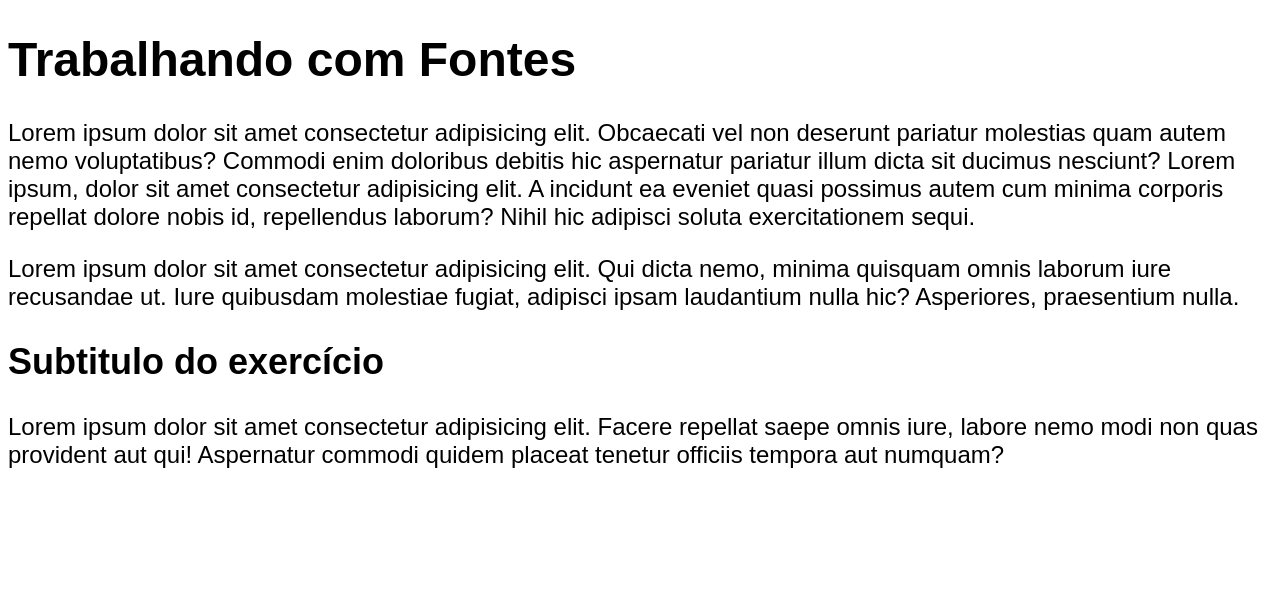
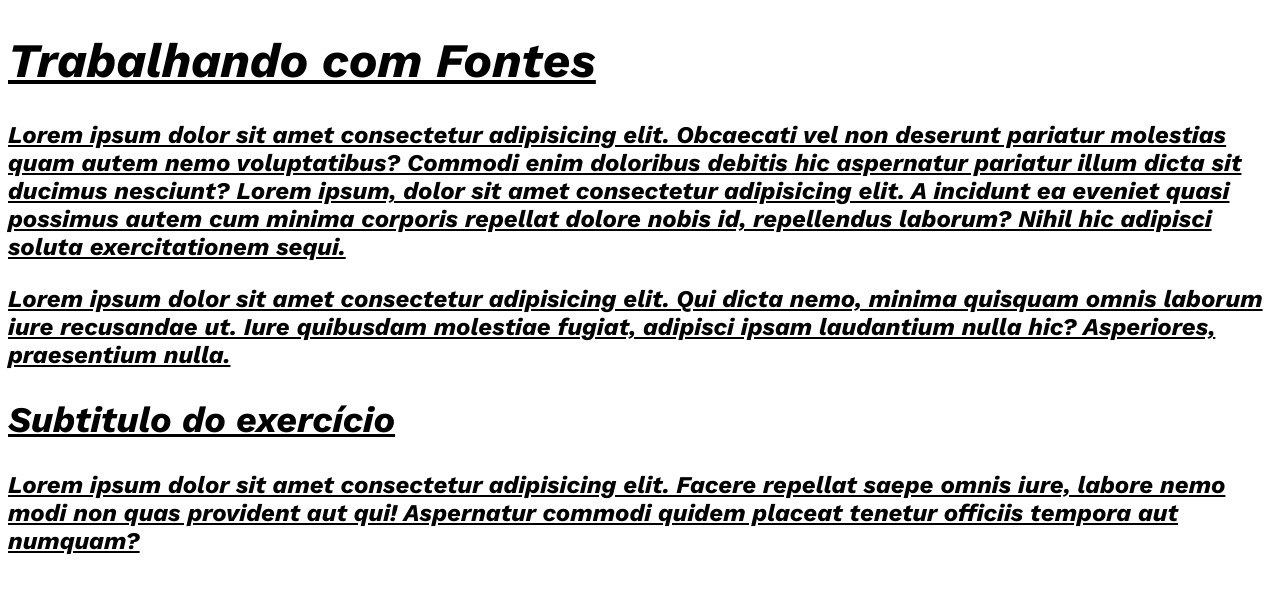
Before and after one commit to CarlosOT/html-css-estudos-guanabara, a plain HTML site: page exercicios/ex017/fonte01.html in a window 1280 px wide. Drawn offline with nearby package versions, Linux system fonts and the light colour scheme.

Commit message:
treino html e css

```diff
--- a/exercicios/ex017/fonte01.html
+++ b/exercicios/ex017/fonte01.html
@@ -5,8 +5,9 @@
     <meta name="viewport" content="width=device-width, initial-scale=1.0">
     <title>Fontes em CSS</title>
     <style>
+        @import url('https://fonts.googleapis.com/css2?family=Work+Sans:ital,wght@0,100..900;1,100..900&display=swap');
         body{
-            font-family: Arial, Helvetica, sans-serif;
+            font-family: 'Work Sans', Arial, Helvetica, sans-serif;
             /*
             Medidas Absolutas
             cm, mm, in, px, pt, pc
@@ -16,6 +17,10 @@
             16px geralmente é igual a 1em
             */
             font-size: 1.5em;
+            font-weight: 700;
+            font-style: italic;
+            text-decoration: underline;
+            /*pode usar a propriedade shorthand para colocar tudo em uma linha começando com 'font:'*/
         }
     </style>
 </head>
```
